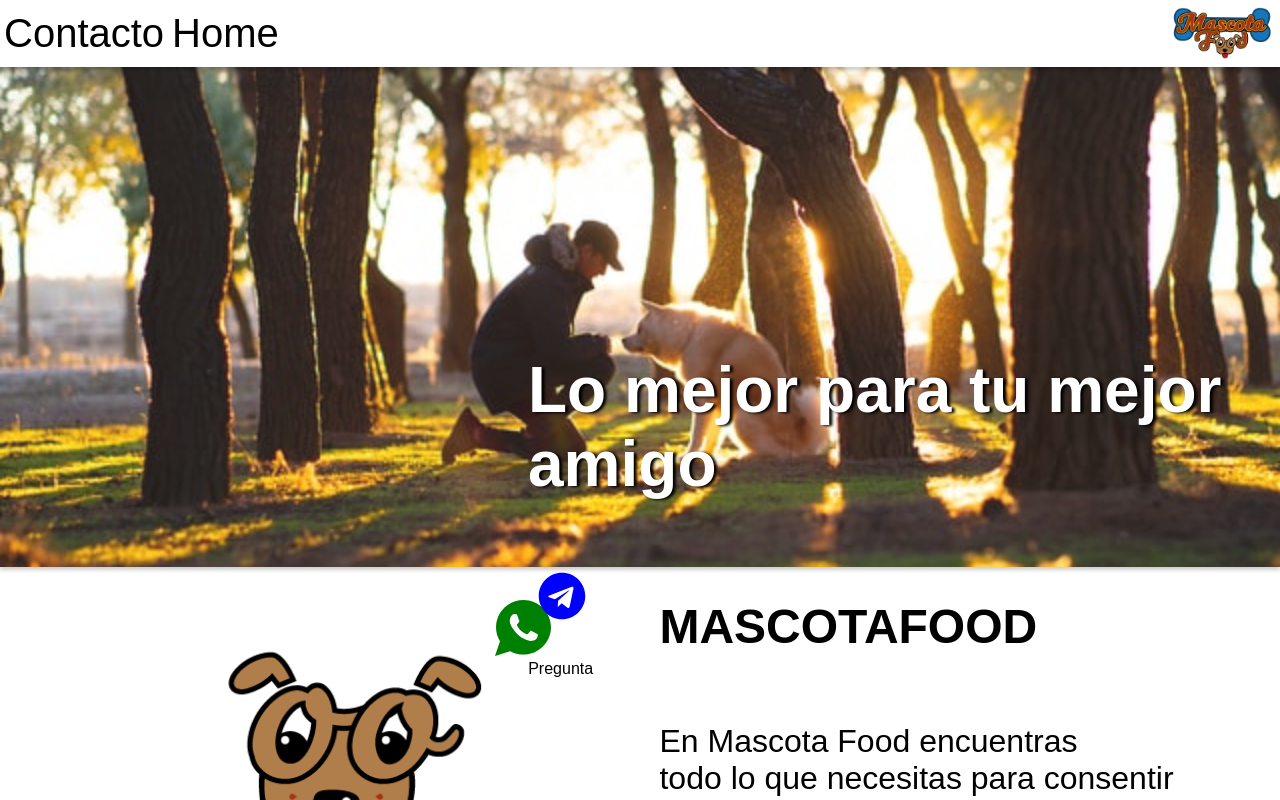
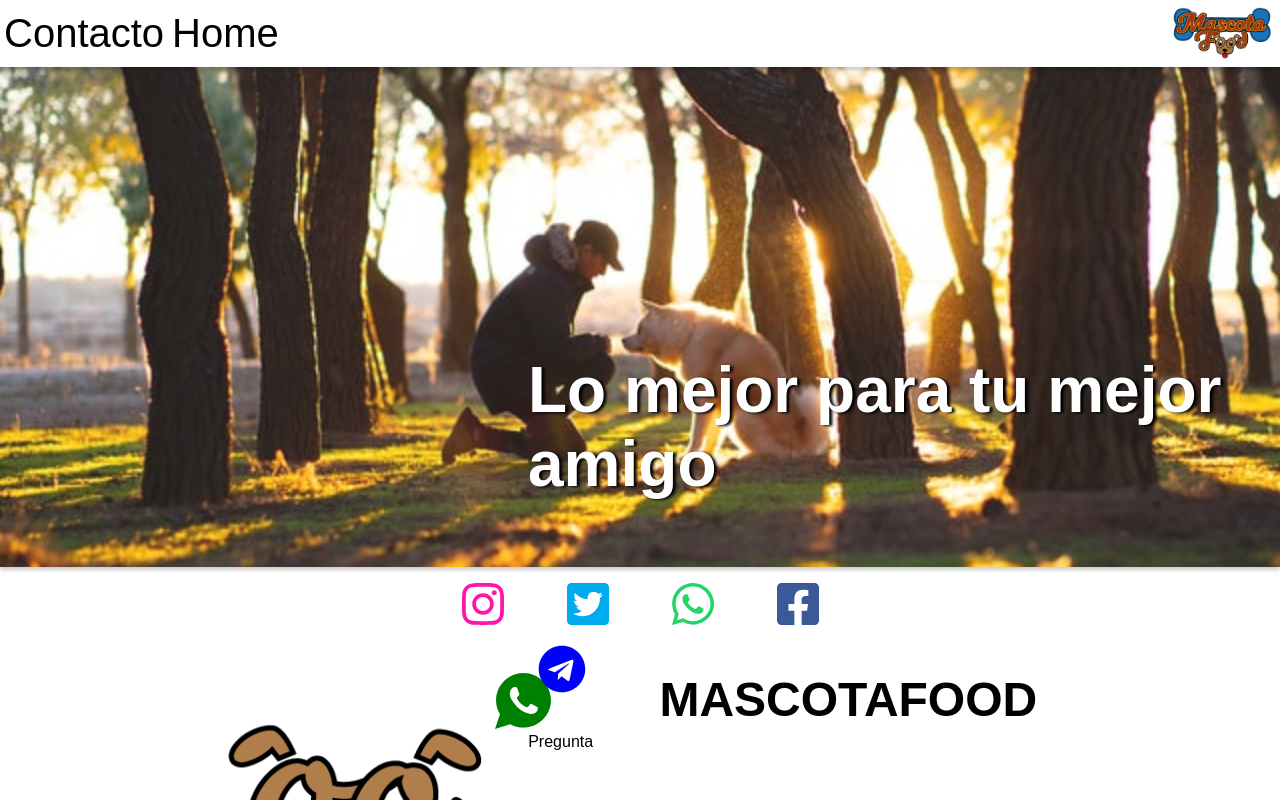
Before and after one commit to raulzarzadev/mascota-food, a Next.js app: page / in a window 1280 px wide. Shown: the top 800 px of the page. Built offline with nearby package versions, Linux system fonts and the light colour scheme; a web font is replaced by a local one.

Commit message:
added socials

```diff
--- a/CONSTANTS.js
+++ b/CONSTANTS.js
@@ -7,10 +7,10 @@
   a tu mascota, las mejores marcas al mejor
   precio, ven a conocernos.
   `,
-  tel: '58878895',
-  mobile: '5543374016',
+  tel: '5532105757',
+  mobile: '5554941191',
   msgText: 'Hola Quiero Comprar Croquetas',
-  telegramUser: 'raulzarza',
+  telegramUser: 'macotafood',
   address: `
     Blvd. Cuautitlan Izalli Mz. 1 Lt. 3,
     Hacienda de la Luz,
--- a/pages/index.js
+++ b/pages/index.js
@@ -7,6 +7,7 @@
 import Description from '../src/components/Description/Description'
 import Products from '../src/components/Products/Products'
 import Location from '../src/components/Location/Location'
+import Socials from '../src/components/Socials'
 
 export default function Home () {
   return (
@@ -28,6 +29,7 @@
       <Header />
       <main className={styles.main}>
         <Hero />
+        <Socials />
         <Description />
         {/* <Products /> */}
         <Location />
--- a/src/components/Button/Button.js
+++ b/src/components/Button/Button.js
@@ -2,7 +2,7 @@
 
 export default function Button ({
   Component,
-  fullwidth = false,
+  fullwidth = 'false',
   children,
   ...rest
 }) {
--- /dev/null
+++ b/src/components/Socials/Socials.js
@@ -0,0 +1,41 @@
+import Link from '../Link'
+import s from './styles.module.css'
+import {
+  FaFacebookSquare,
+  FaWhatsapp,
+  FaTwitterSquare,
+  FaInstagram
+} from 'react-icons/fa'
+
+export default function Socials () {
+  const mobile = '5554941191'
+  const msgText = 'Hola Quiero Comprar Croquetas'
+
+  const socials = [
+    { color: '#FE15AC', href: '/', icon: <FaInstagram /> },
+    { color: '#00ACEE', href: '/', icon: <FaTwitterSquare /> },
+    {
+      color: '#25D366',
+      href: `https://wa.me/+521${mobile}?text=${msgText}`,
+      icon: <FaWhatsapp />
+    },
+    {
+      color: '#3B5998',
+      href: 'https://www.facebook.com/MascotaFoodVillas',
+      icon: <FaFacebookSquare />
+    }
+  ]
+  return (
+    <div className={s.socials}>
+      {socials.map((social, i) => (
+        <div key={i} className={s.social}>
+          <Link href={social.href}>
+            <div className={s.icon} style={{ color: social.color }}>
+              {social.icon}
+            </div>
+          </Link>
+        </div>
+      ))}
+    </div>
+  )
+}
--- /dev/null
+++ b/src/components/Socials/index.js
@@ -0,0 +1 @@
+export { default } from './Socials.js'
--- /dev/null
+++ b/src/components/Socials/styles.module.css
@@ -0,0 +1,18 @@
+.socials {
+  width: 100%;
+  padding: var(--space-2);
+  display: flex;
+  justify-content: center;
+}
+.social {
+  margin: 0 var(--space-4);
+}
+.icon {
+    width: 49px;
+    height: 49px;
+    font-size: 3rem;
+    display: flex;
+    justify-content: center;
+    align-items: center;
+    margin: 4px;
+}
```
